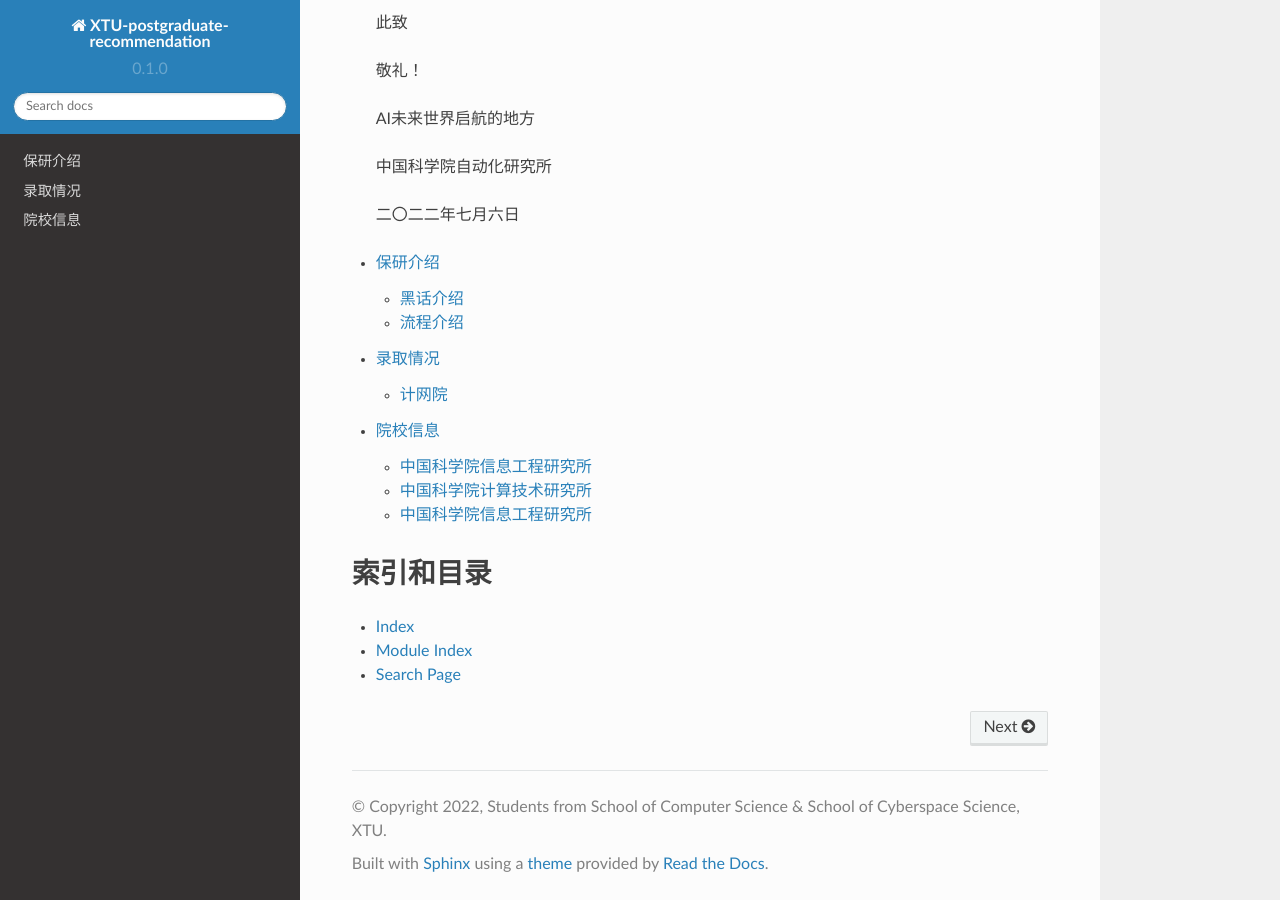
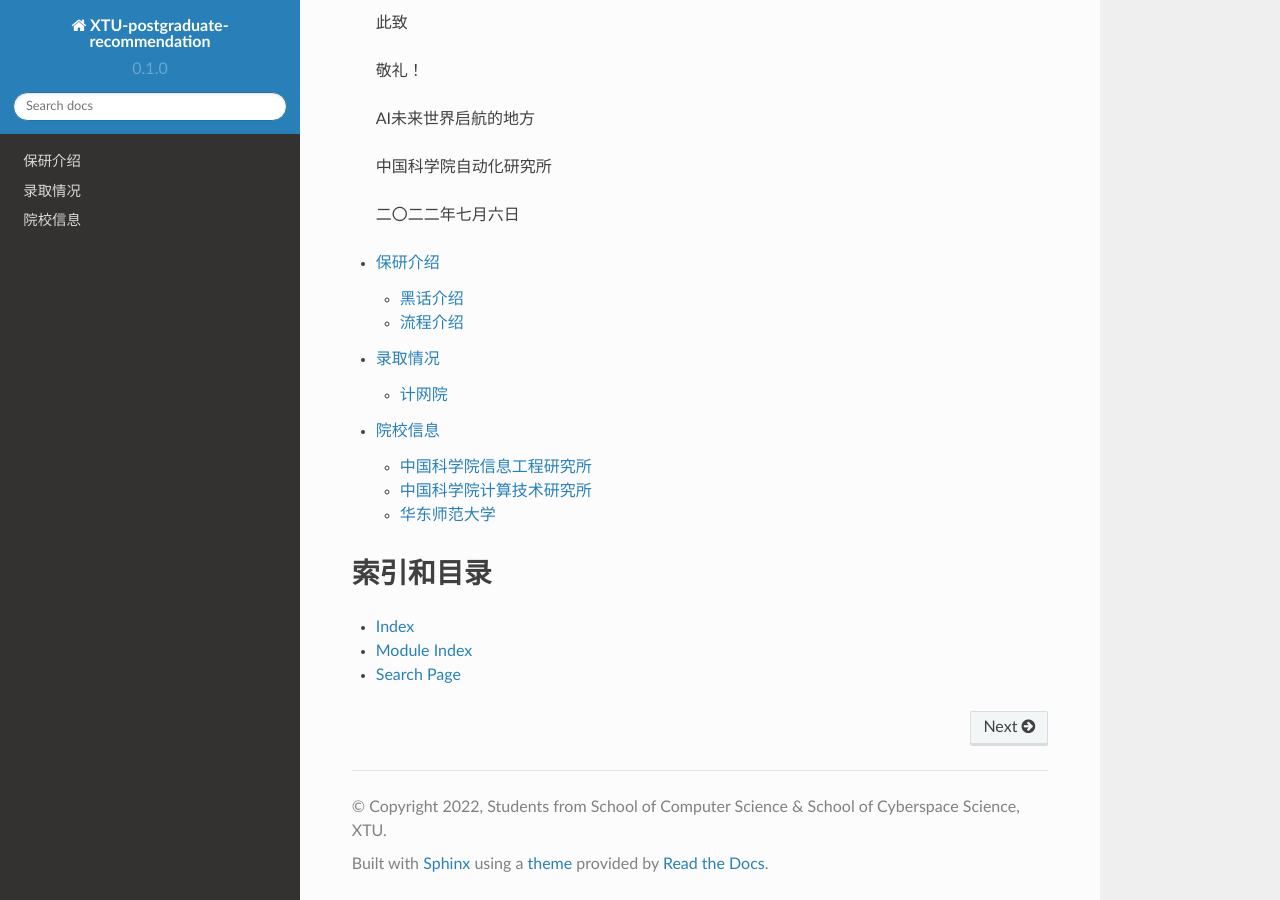
Before and after one commit to ASC8384/XTU-postgraduate-recommendation, a Sphinx documentation site: the page built from docs/source/index.rst, in a window 1280 px wide and 900 px high, scrolled down 661 px. Built offline with Sphinx 7.4.7 and the Read the Docs theme 2.0.0, drawn with Linux system fonts in a browser that asks for light colours.

Commit message:
Update index.rst

```diff
--- a/docs/source/院校/华东师范大学/index.rst
+++ b/docs/source/院校/华东师范大学/index.rst
@@ -1,4 +1,4 @@
-中国科学院信息工程研究所
+华东师范大学
 ===================================
 
 .. toctree::
```
